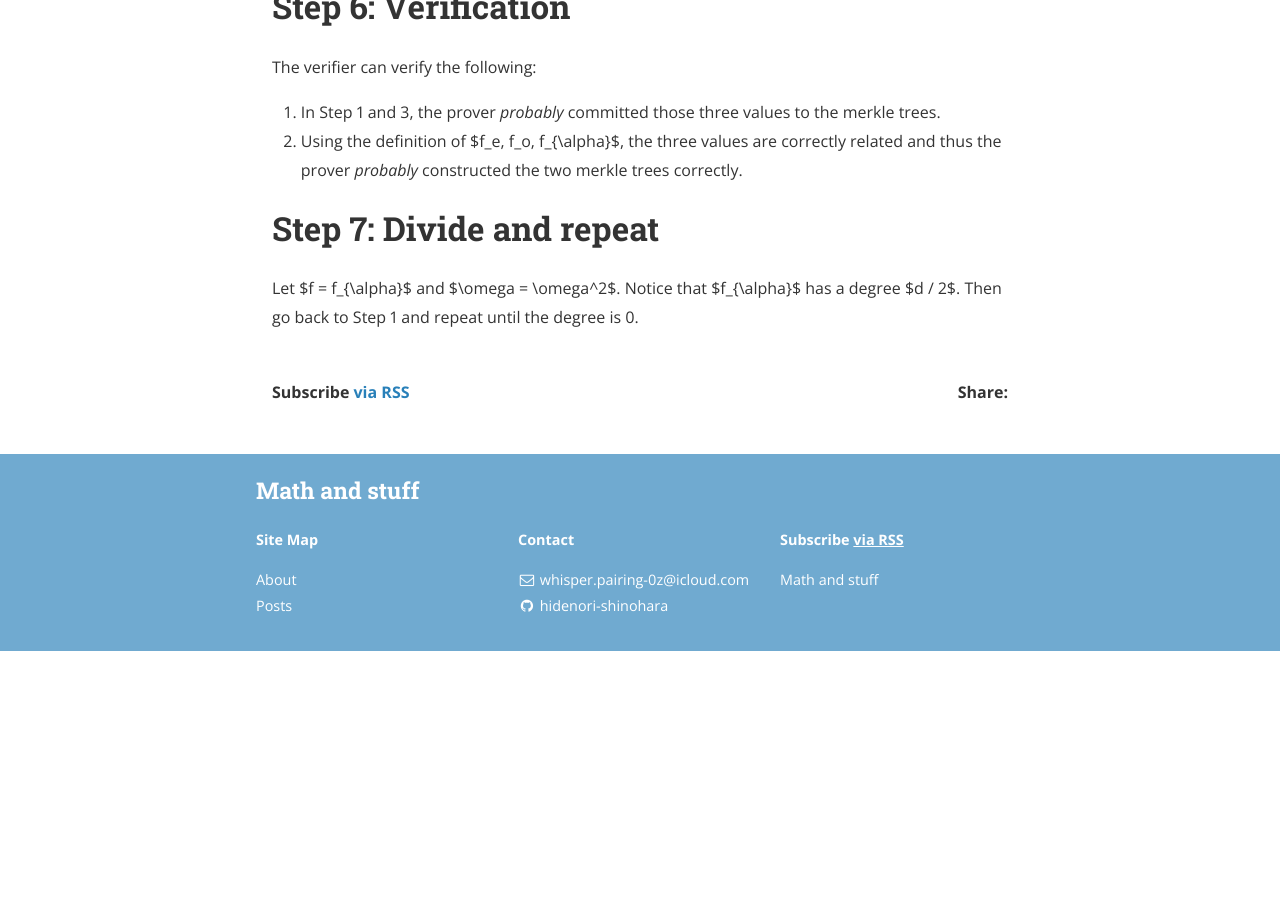
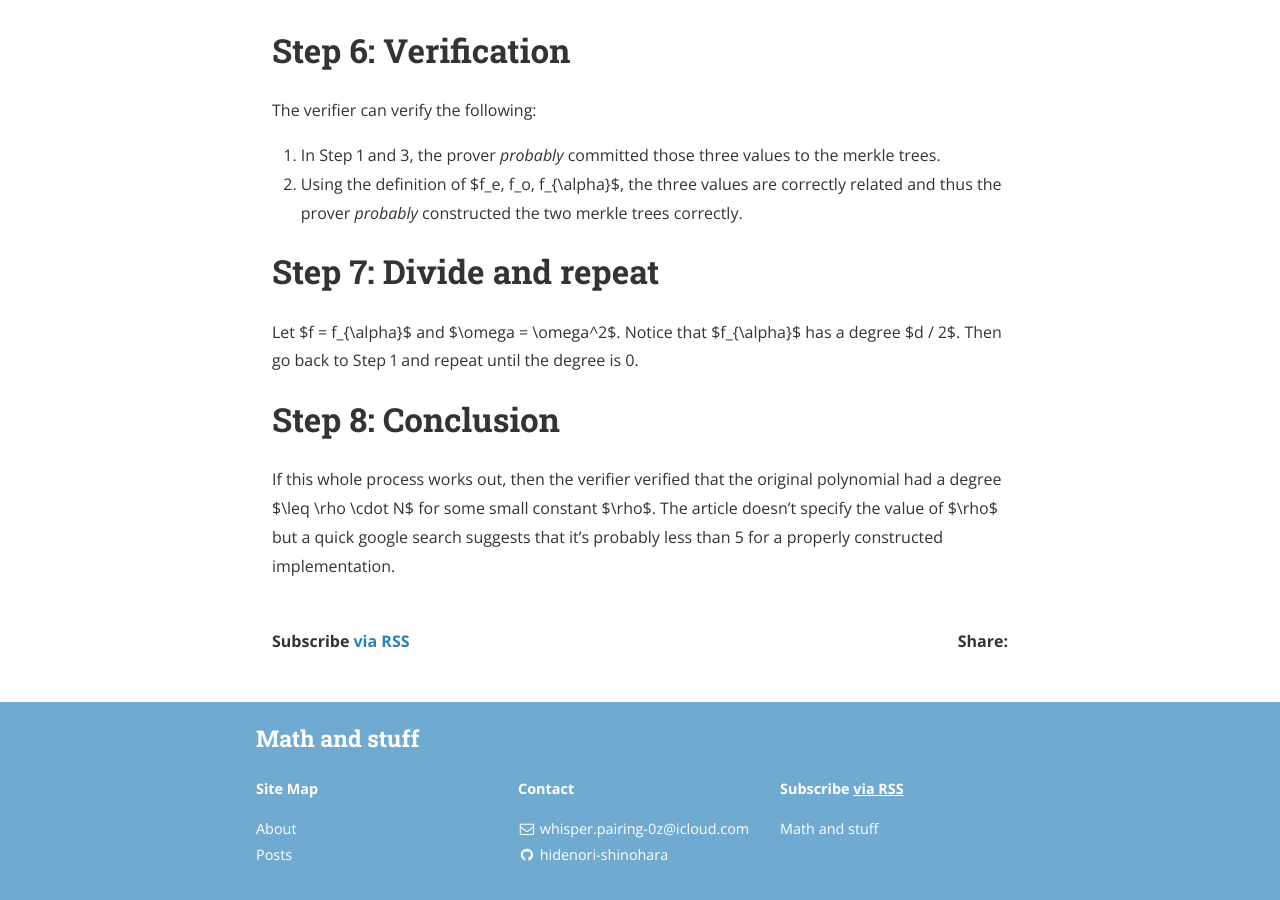
Before and after one commit to hidenori-shinohara/hidenori-shinohara.github.io, a Jekyll site: the page built from _posts/succinct/2023-12-04-fri-tldr.md, in a window 1280 px wide and 900 px high, scrolled down 1522 px. Built offline with Jekyll 4.4.1, drawn with Linux system fonts in a browser that asks for light colours; nearby versions of some CDN libraries; before the commit the page ends 2173 px from its top, so only the background shows below that; some of the changed text lies outside the part shown.

Commit message:
add some notes to tldr

```diff
--- a/_posts/succinct/2023-12-04-fri-tldr.md
+++ b/_posts/succinct/2023-12-04-fri-tldr.md
@@ -6,6 +6,8 @@ author: Hidenori
 ---
 
 TLDR summary of [this excellent article](https://aszepieniec.github.io/stark-anatomy/fri).
+
+Goal: Prove that your polynomial's degree is bounded by some number.
 
 Let $\mathbb{F}$ be a finite field.
 Let $f(x) = \sum_{i=0}^d c_ix^i \in \mathbb{F}[x]$.
@@ -57,3 +59,8 @@ The verifier can verify the following:
 Let $f = f_{\alpha}$ and $\omega = \omega^2$.
 Notice that $f_{\alpha}$ has a degree $d / 2$.
 Then go back to Step 1 and repeat until the degree is 0.
+
+# Step 8: Conclusion
+
+If this whole process works out, then the verifier verified that the original polynomial had a degree $\leq \rho \cdot N$ for some small constant $\rho$.
+The article doesn't specify the value of $\rho$ but a quick google search suggests that it's probably less than 5 for a properly constructed implementation.
```
